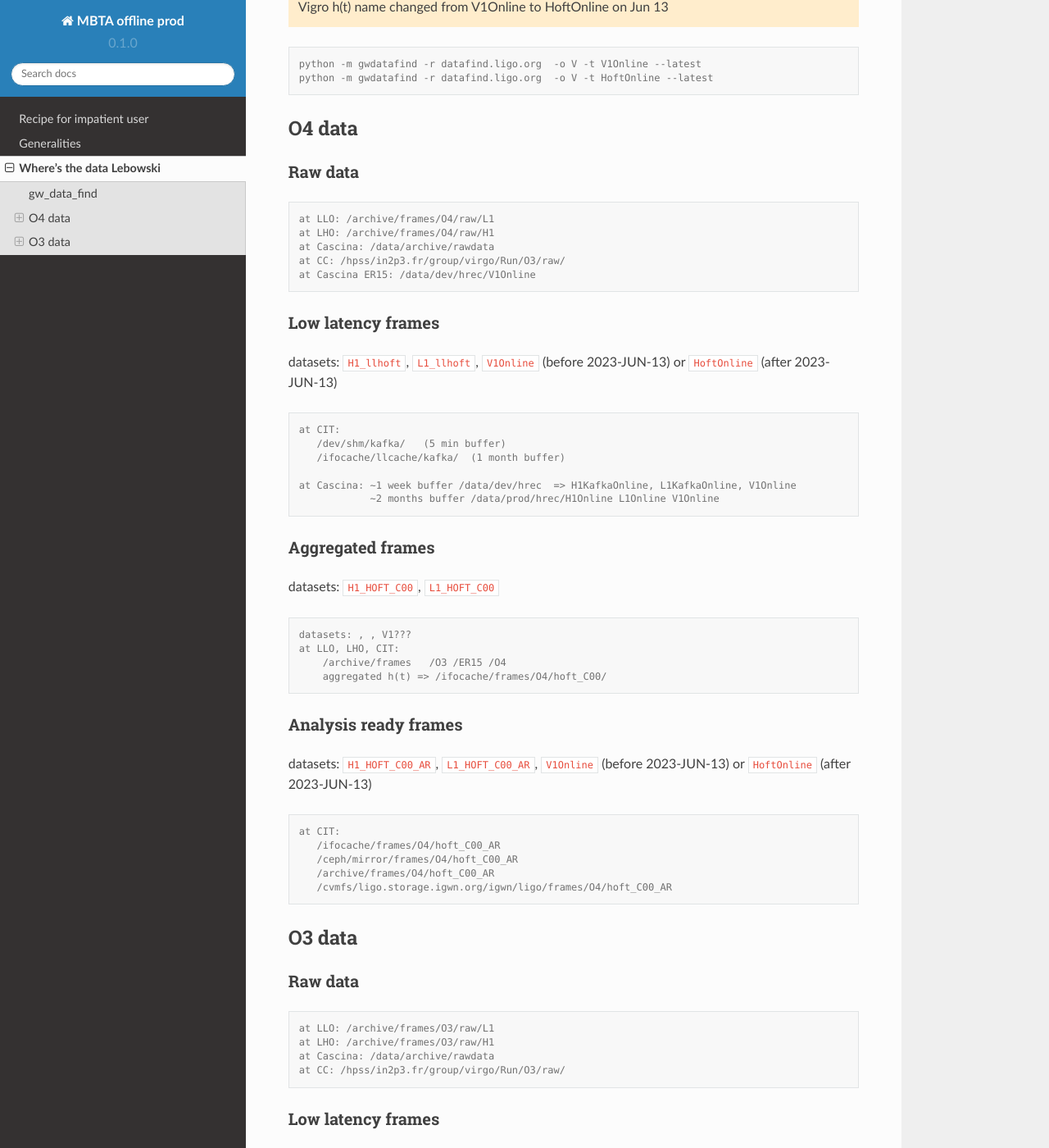
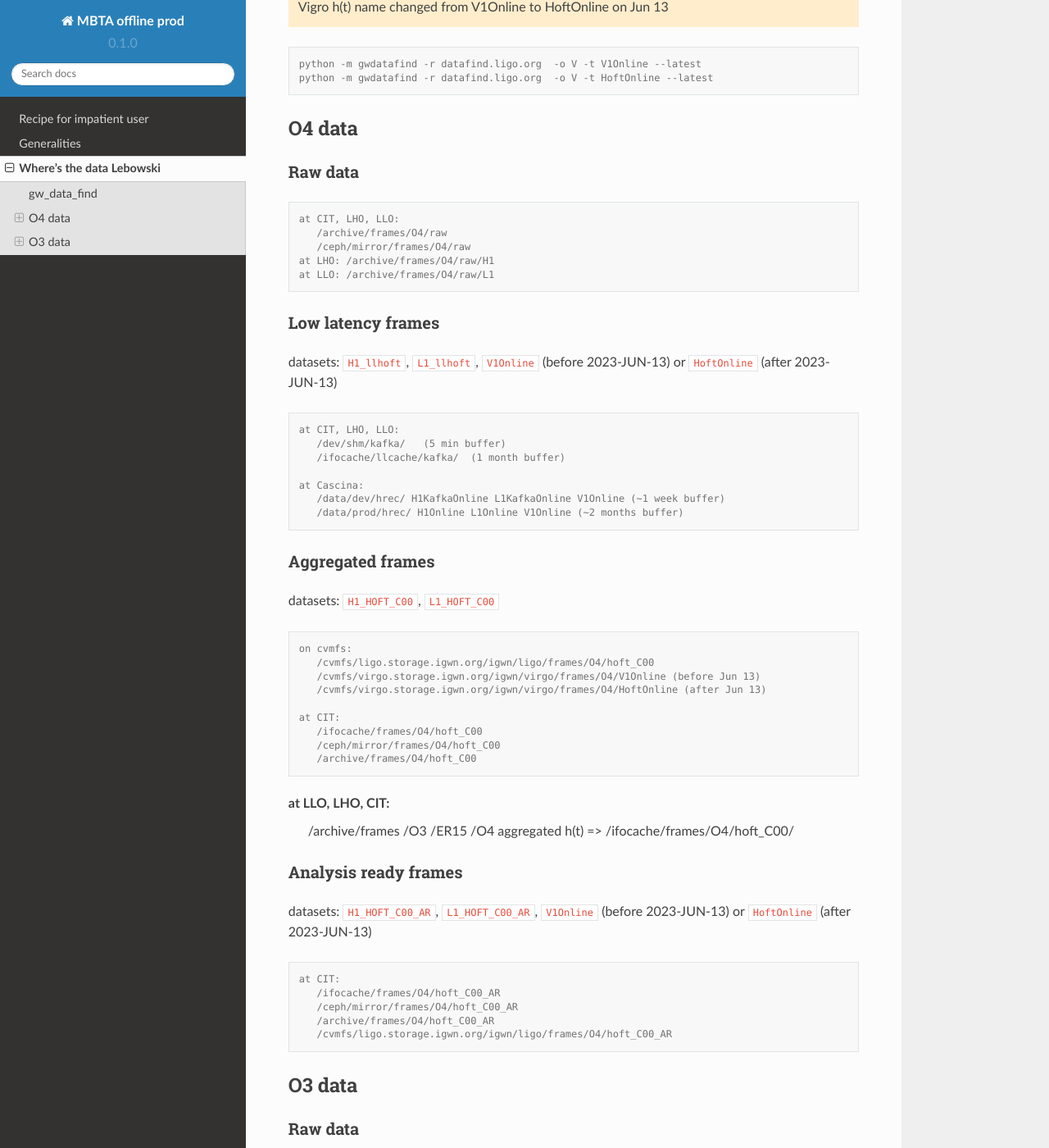
Before and after one commit to lethuill/mbta-offline-doc, a Sphinx documentation site: the page built from docs/source/data.rst, in a window 1280 px wide and 1400 px high, scrolled down 943 px. Shown: the whole window at 82% size. Built offline with Sphinx 7.4.7 and the Read the Docs theme 2.0.0, drawn with Linux system fonts in a browser that asks for light colours.

Commit message:
Update data.rst

```diff
--- a/docs/source/data.rst
+++ b/docs/source/data.rst
@@ -61,11 +61,11 @@ Raw data
 
 .. code-block:: console
 
+   at CIT, LHO, LLO:
+      /archive/frames/O4/raw
+      /ceph/mirror/frames/O4/raw
+   at LHO: /archive/frames/O4/raw/H1
    at LLO: /archive/frames/O4/raw/L1
-   at LHO: /archive/frames/O4/raw/H1
-   at Cascina: /data/archive/rawdata
-   at CC: /hpss/in2p3.fr/group/virgo/Run/O3/raw/
-   at Cascina ER15: /data/dev/hrec/V1Online
 
 
 Low latency frames
@@ -75,12 +75,13 @@ datasets: ``H1_llhoft``, ``L1_llhoft``, ``V1Online`` (before 2023-JUN-13) or ``H
 
 .. code-block:: console
 
-   at CIT:
+   at CIT, LHO, LLO:
       /dev/shm/kafka/   (5 min buffer)
       /ifocache/llcache/kafka/  (1 month buffer)
 
-   at Cascina: ~1 week buffer /data/dev/hrec  => H1KafkaOnline, L1KafkaOnline, V1Online
-               ~2 months buffer /data/prod/hrec/H1Online L1Online V1Online
+   at Cascina:
+      /data/dev/hrec/ H1KafkaOnline L1KafkaOnline V1Online (~1 week buffer)
+      /data/prod/hrec/ H1Online L1Online V1Online (~2 months buffer)
 
 
 Aggregated frames
@@ -90,8 +91,18 @@ datasets: ``H1_HOFT_C00``, ``L1_HOFT_C00``
 
 .. code-block:: console
 
-   datasets: , , V1???
-   at LLO, LHO, CIT:
+   on cvmfs:
+      /cvmfs/ligo.storage.igwn.org/igwn/ligo/frames/O4/hoft_C00
+      /cvmfs/virgo.storage.igwn.org/igwn/virgo/frames/O4/V1Online (before Jun 13)
+      /cvmfs/virgo.storage.igwn.org/igwn/virgo/frames/O4/HoftOnline (after Jun 13)
+
+   at CIT:
+      /ifocache/frames/O4/hoft_C00
+      /ceph/mirror/frames/O4/hoft_C00
+      /archive/frames/O4/hoft_C00
+
+
+at LLO, LHO, CIT:
        /archive/frames   /O3 /ER15 /O4
        aggregated h(t) => /ifocache/frames/O4/hoft_C00/
 
```
